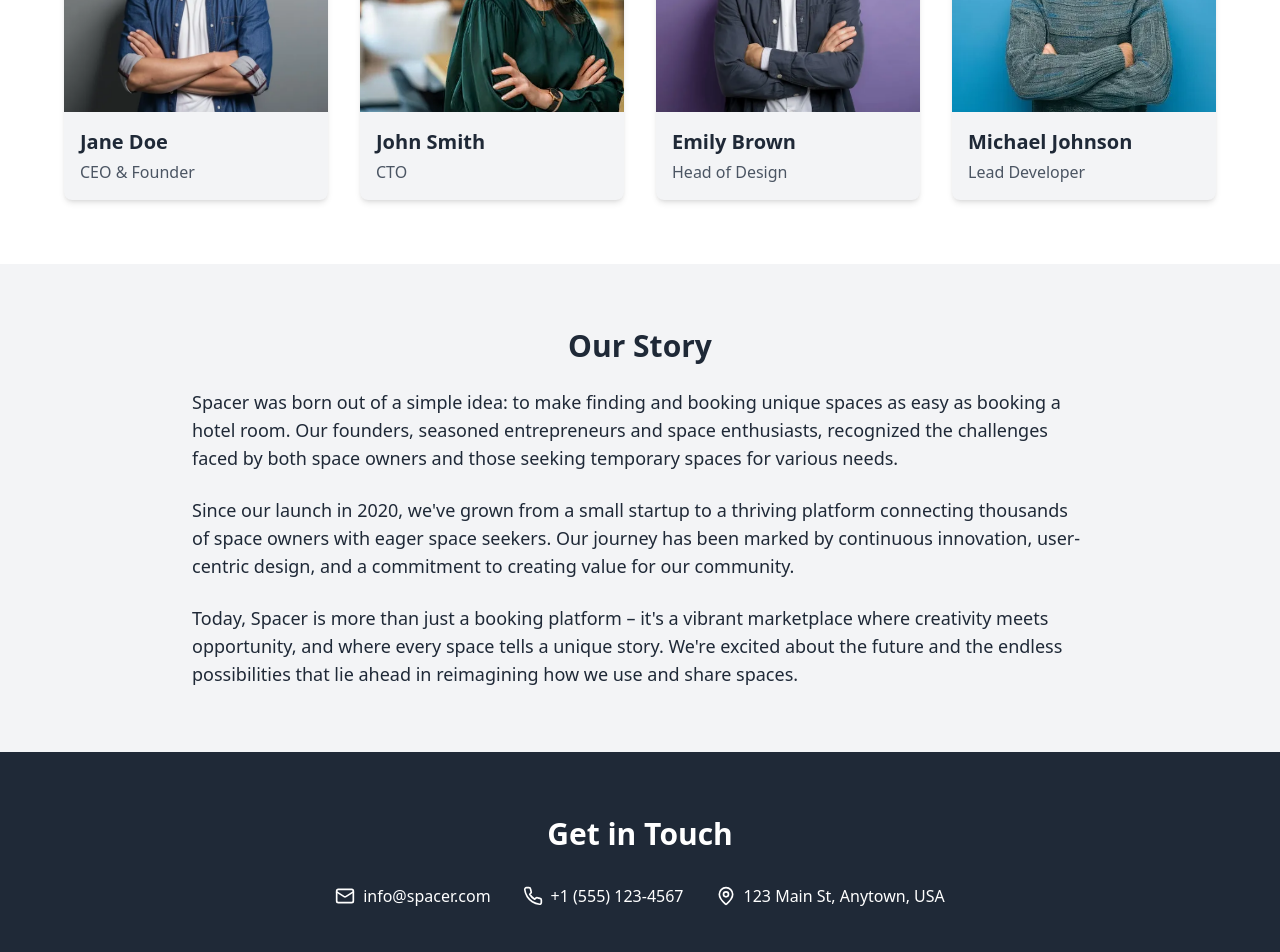
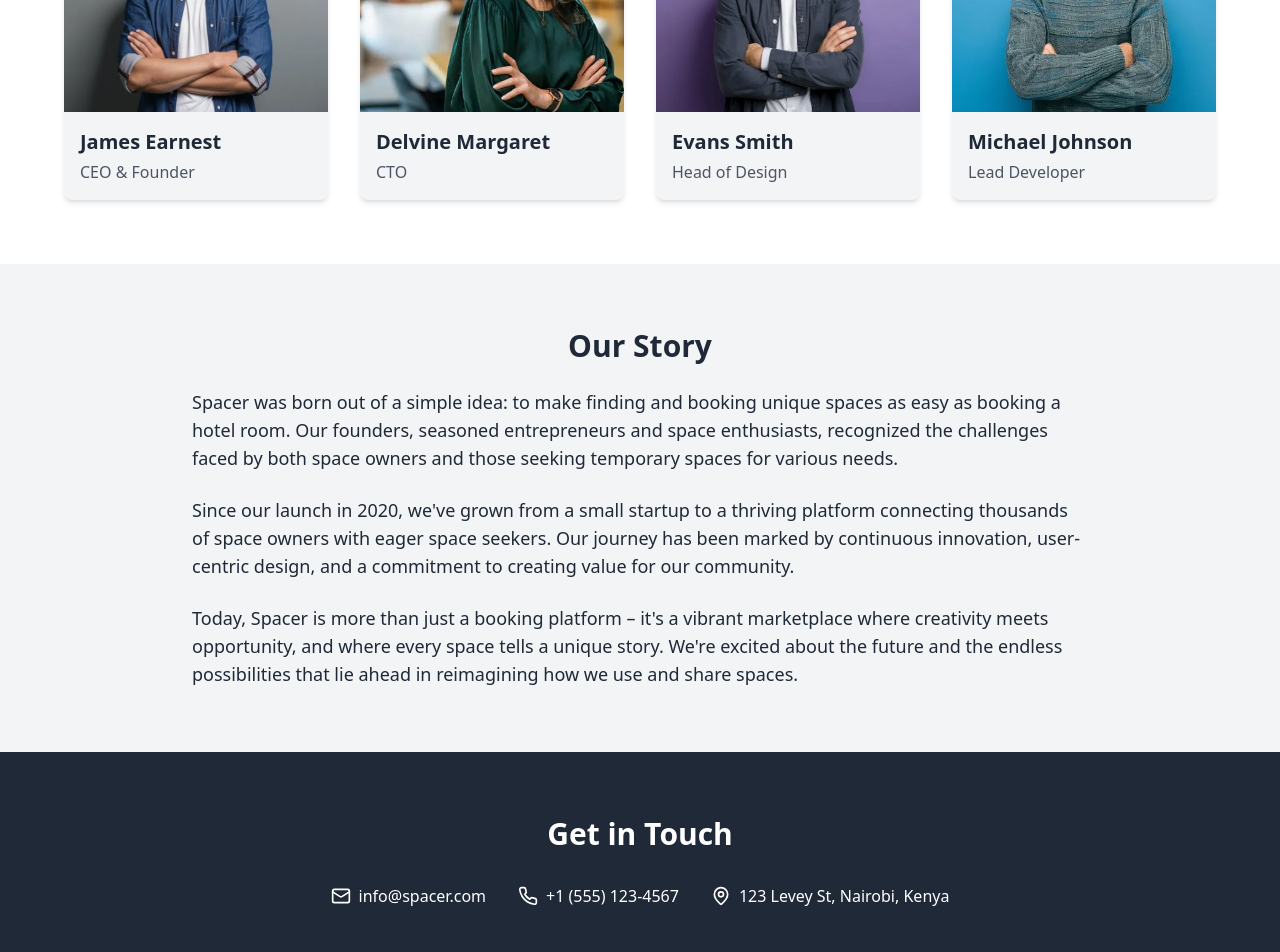
Before and after one commit to Lenrie13/spacer-frontend-app, a React (Vite) app: page /about in a window 1280 px wide. Shown: the part 980-1932 px from the top of the page. Built offline with nearby package versions, Linux system fonts and the light colour scheme.

Commit message:
update styles

```diff
--- a/src/components/AboutUs.jsx
+++ b/src/components/AboutUs.jsx
@@ -4,17 +4,17 @@ import { Camera, Home, LogIn, Mail, MapPin, Phone } from "lucide-react";
 export default function AboutUs() {
   const teamMembers = [
     {
-      name: "Jane Doe",
+      name: "James Earnest",
       role: "CEO & Founder",
       image: "/src/assets/team/person1.webp",
     },
     {
-      name: "John Smith",
+      name: "Delvine Margaret",
       role: "CTO",
       image: "/src/assets/team/person2.webp",
     },
     {
-      name: "Emily Brown",
+      name: "Evans Smith",
       role: "Head of Design",
       image: "/src/assets/team/person3.webp",
     },
@@ -128,7 +128,7 @@ export default function AboutUs() {
               </div>
               <div className="flex items-center">
                 <MapPin className="mr-2" size={20} />
-                <span>123 Main St, Anytown, USA</span>
+                <span>123 Levey St, Nairobi, Kenya</span>
               </div>
             </div>
           </div>
```
